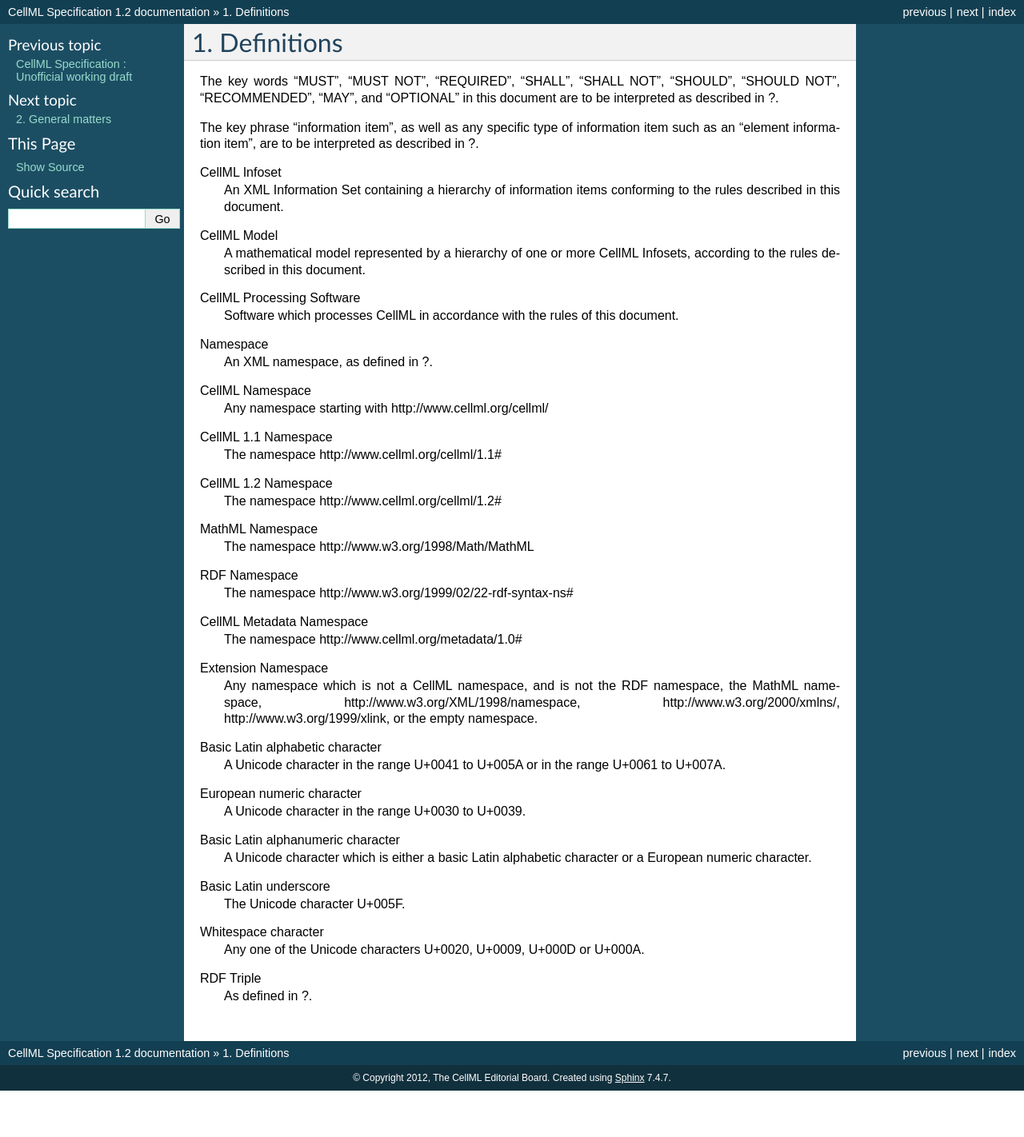
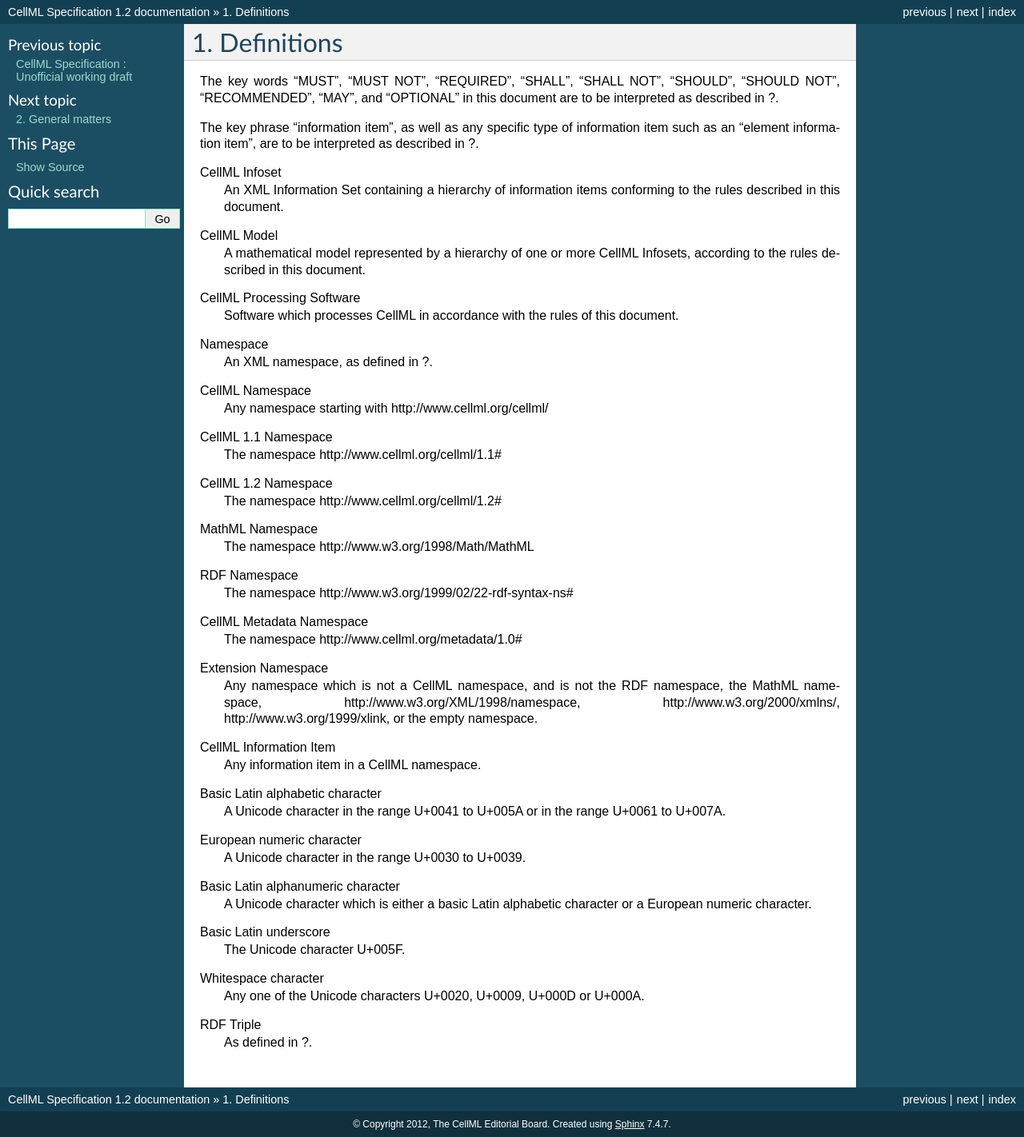
Before and after one commit to nickerso/cellml-spec-sphinx-test, a Sphinx documentation site: the page built from source/terminology.rst, in a window 1280 px wide. Shown: the whole page at 80% size. Built offline with Sphinx 7.4.7, drawn with Linux system fonts in a browser that asks for light colours; before the commit the page ends 1364 px from its top, so only the background shows below that.

Commit message:
Define a term used several times.

```diff
--- a/source/terminology.rst
+++ b/source/terminology.rst
@@ -48,6 +48,9 @@ Extension Namespace
     \http://www.w3.org/XML/1998/namespace, \http://www.w3.org/2000/xmlns/,
     \http://www.w3.org/1999/xlink, or the empty namespace.
 
+CellML Information Item
+    Any information item in a CellML namespace.
+
 Basic Latin alphabetic character
     A Unicode character in the range U+0041 to U+005A or in the range
     U+0061 to U+007A.
```
